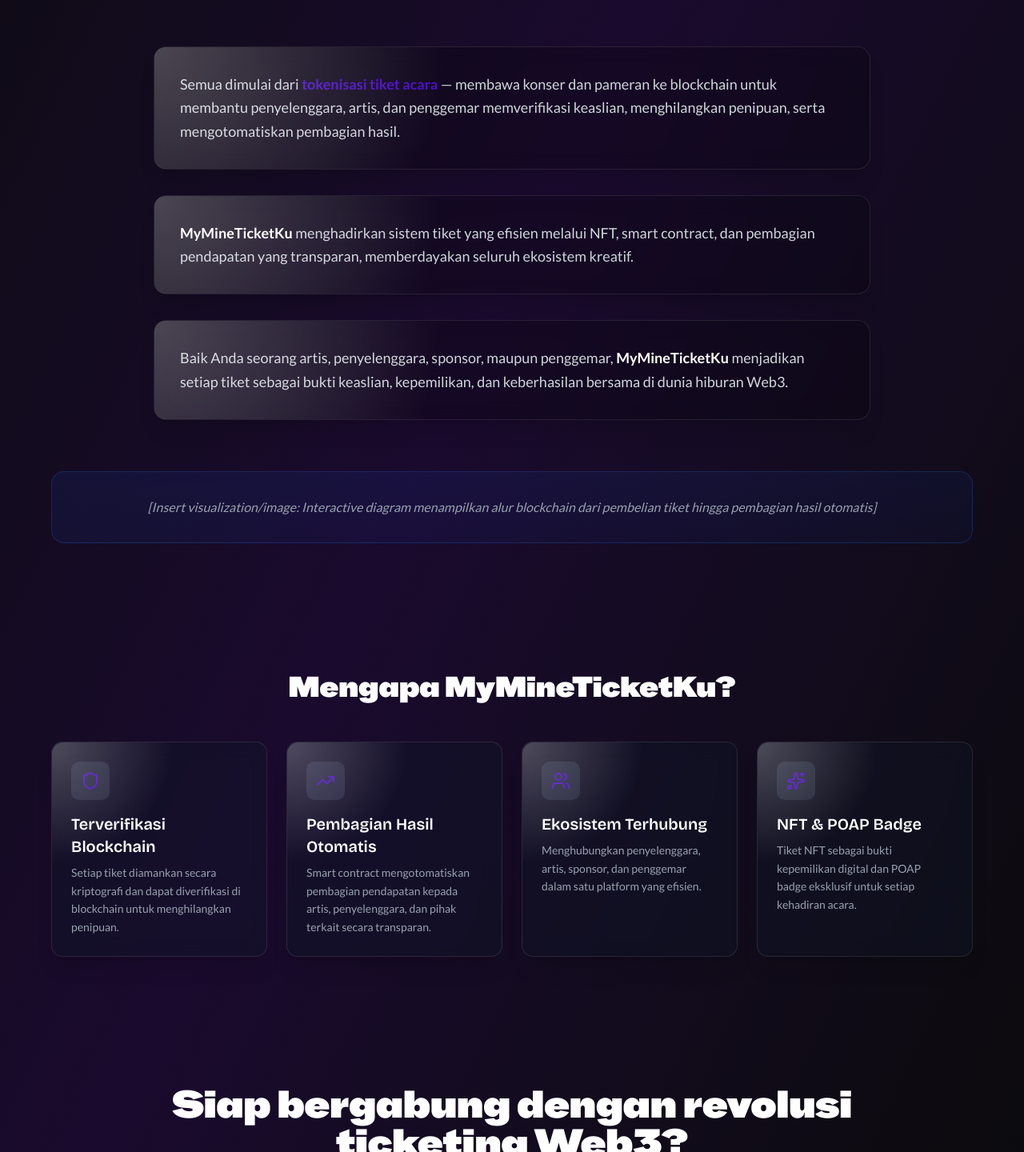
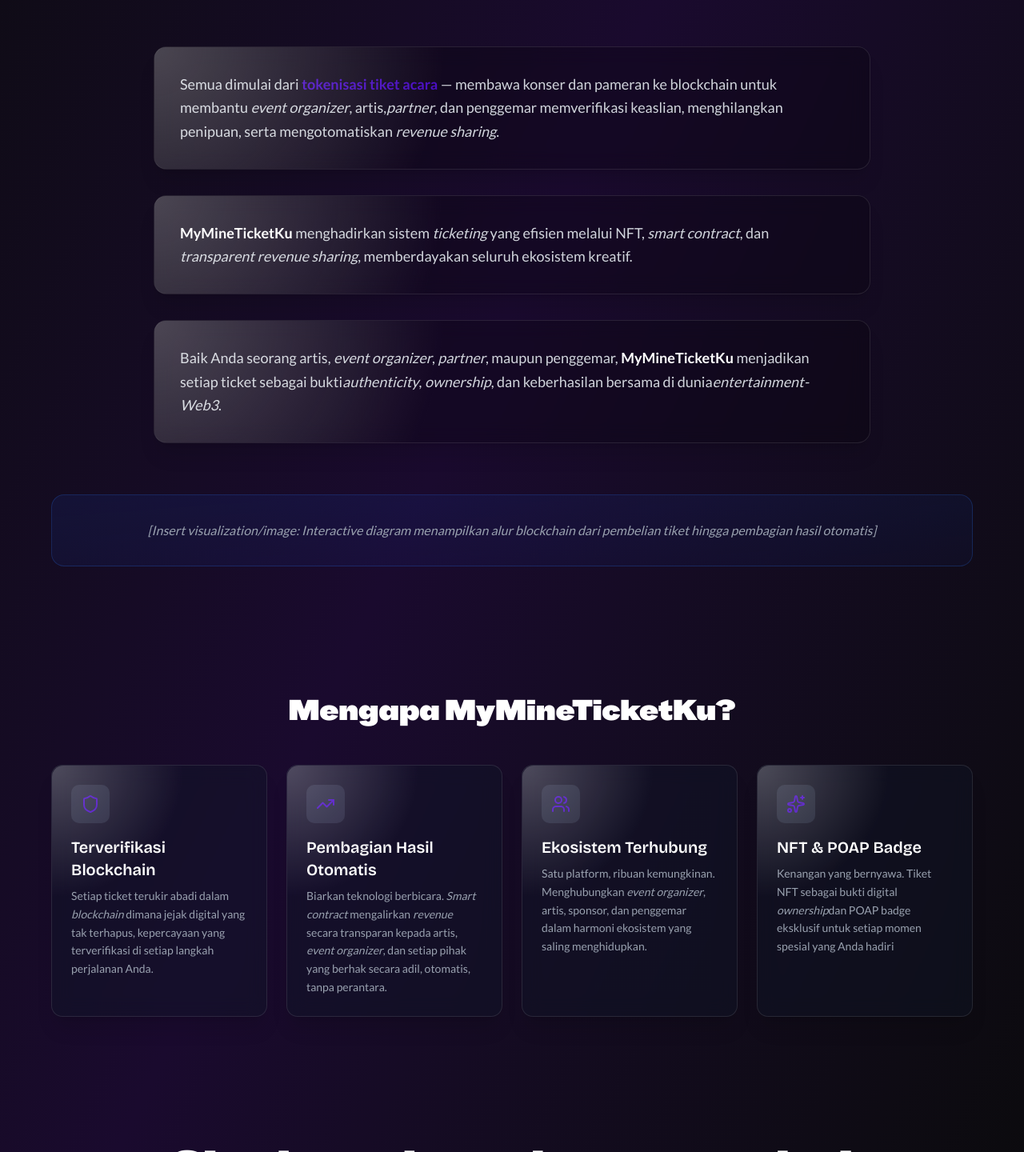
Before and after one commit to MaulRai/my-mine-ticket-ku-fe, a Next.js app: page / in a window 1280 px wide. Shown: the part 990-2430 px from the top of the page at 80% size. Built offline with nearby package versions, Linux system fonts and the light colour scheme.

Commit message:
feat: enhance text content and improve readability on landing page

```diff
--- a/app/page.tsx
+++ b/app/page.tsx
@@ -57,9 +57,8 @@
               </h1>
               <div className="h-20 sm:h-24 md:h-28 lg:h-32 flex items-center justify-center overflow-visible">
                 <h2
-                  className={`text-5xl sm:text-6xl md:text-7xl lg:text-8xl font-heading bg-gradient-to-b from-white via-[#afa7d7] to-[#1b1166] bg-clip-text text-transparent transition-all duration-500 leading-tight ${
-                    isAnimating ? "opacity-0 scale-95" : "opacity-100 scale-100"
-                  }`}
+                  className={`text-5xl sm:text-6xl md:text-7xl lg:text-8xl font-heading bg-gradient-to-b from-white via-[#afa7d7] to-[#1b1166] bg-clip-text text-transparent transition-all duration-500 leading-tight ${isAnimating ? "opacity-0 scale-95" : "opacity-100 scale-100"
+                    }`}
                 >
                   {rotatingTexts[currentTextIndex]}
                 </h2>
@@ -111,24 +110,28 @@
               <div className="glass-fx bg-black/20 p-8 rounded-2xl border border-white/10">
                 <p className="text-base sm:text-lg text-gray-300 font-body leading-relaxed">
                   Semua dimulai dari <span className="text-[#4a0dc3] font-semibold">tokenisasi tiket acara</span> —
-                  membawa konser dan pameran ke blockchain untuk membantu penyelenggara, artis, dan penggemar
-                  memverifikasi keaslian, menghilangkan penipuan, serta mengotomatiskan pembagian hasil.
+                  membawa konser dan pameran ke blockchain untuk membantu <span className="italic">event organizer</span>, artis,
+                  <span className="italic">partner</span>, dan penggemar memverifikasi keaslian, menghilangkan penipuan, serta
+                  mengotomatiskan <span className="italic">revenue sharing</span>.
                 </p>
               </div>
 
               <div className="glass-fx bg-black/20 p-8 rounded-2xl border border-white/10">
                 <p className="text-base sm:text-lg text-gray-300 font-body leading-relaxed">
-                  <span className="text-white font-semibold">MyMineTicketKu</span> menghadirkan sistem tiket yang
-                  efisien melalui NFT, smart contract, dan pembagian pendapatan yang transparan, memberdayakan seluruh
-                  ekosistem kreatif.
+                  <span className="text-white font-semibold">MyMineTicketKu</span> menghadirkan sistem <span className="italic">ticketing</span> yang
+                  efisien melalui NFT, <span className="italic">smart contract</span>, dan <span className="italic">transparent revenue sharing</span>,
+                  memberdayakan seluruh ekosistem kreatif.
+
                 </p>
               </div>
 
               <div className="glass-fx bg-black/20 p-8 rounded-2xl border border-white/10">
                 <p className="text-base sm:text-lg text-gray-300 font-body leading-relaxed">
-                  Baik Anda seorang artis, penyelenggara, sponsor, maupun penggemar,{" "}
-                  <span className="text-white font-semibold">MyMineTicketKu</span> menjadikan setiap tiket sebagai bukti
-                  keaslian, kepemilikan, dan keberhasilan bersama di dunia hiburan Web3.
+                  Baik Anda seorang artis, <span className="italic">event organizer</span>, <span className="italic">partner</span>, maupun penggemar,{" "}
+                  <span className="text-white font-semibold">MyMineTicketKu</span> menjadikan setiap ticket sebagai bukti
+                  <span className="italic">authenticity</span>, <span className="italic">ownership</span>, dan keberhasilan bersama di dunia
+                  <span className="italic">entertainment-Web3</span>.
+
                 </p>
               </div>
             </div>
@@ -156,8 +159,8 @@
                 </div>
                 <h4 className="font-subheading text-xl font-semibold text-white mb-2">Terverifikasi Blockchain</h4>
                 <p className="font-body text-gray-400 text-sm leading-relaxed">
-                  Setiap tiket diamankan secara kriptografi dan dapat diverifikasi di blockchain untuk menghilangkan
-                  penipuan.
+                  Setiap ticket terukir abadi dalam <span className="italic">blockchain</span> dimana jejak digital yang tak
+                  terhapus, kepercayaan yang terverifikasi di setiap langkah perjalanan Anda.
                 </p>
               </div>
 
@@ -168,8 +171,8 @@
                 </div>
                 <h4 className="font-subheading text-xl font-semibold text-white mb-2">Pembagian Hasil Otomatis</h4>
                 <p className="font-body text-gray-400 text-sm leading-relaxed">
-                  Smart contract mengotomatiskan pembagian pendapatan kepada artis, penyelenggara, dan pihak terkait
-                  secara transparan.
+                  Biarkan teknologi berbicara. <span className="italic">Smart contract</span> mengalirkan <span className="italic">revenue</span> secara transparan
+                  kepada artis, <span className="italic">event organizer</span>, dan setiap pihak yang berhak secara adil, otomatis, tanpa perantara.
                 </p>
               </div>
 
@@ -180,7 +183,8 @@
                 </div>
                 <h4 className="font-subheading text-xl font-semibold text-white mb-2">Ekosistem Terhubung</h4>
                 <p className="font-body text-gray-400 text-sm leading-relaxed">
-                  Menghubungkan penyelenggara, artis, sponsor, dan penggemar dalam satu platform yang efisien.
+                  Satu platform, ribuan kemungkinan. Menghubungkan <span className="italic">event organizer</span>,
+                  artis, sponsor, dan penggemar dalam harmoni ekosistem yang saling menghidupkan.
                 </p>
               </div>
 
@@ -191,7 +195,8 @@
                 </div>
                 <h4 className="font-subheading text-xl font-semibold text-white mb-2">NFT & POAP Badge</h4>
                 <p className="font-body text-gray-400 text-sm leading-relaxed">
-                  Tiket NFT sebagai bukti kepemilikan digital dan POAP badge eksklusif untuk setiap kehadiran acara.
+                  Kenangan yang bernyawa. Tiket NFT sebagai bukti digital <span className="italic">ownership</span>
+                  dan POAP badge eksklusif untuk setiap momen spesial yang Anda hadiri
                 </p>
               </div>
             </div>
```
